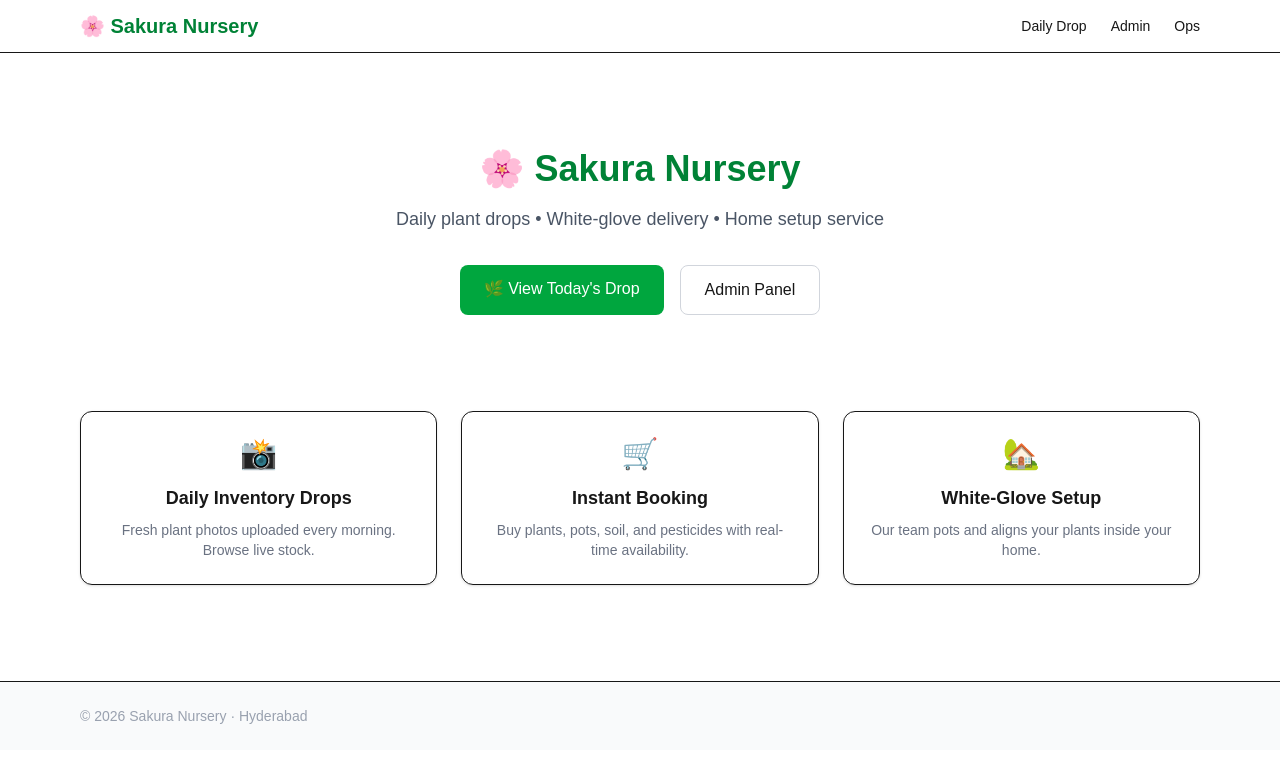
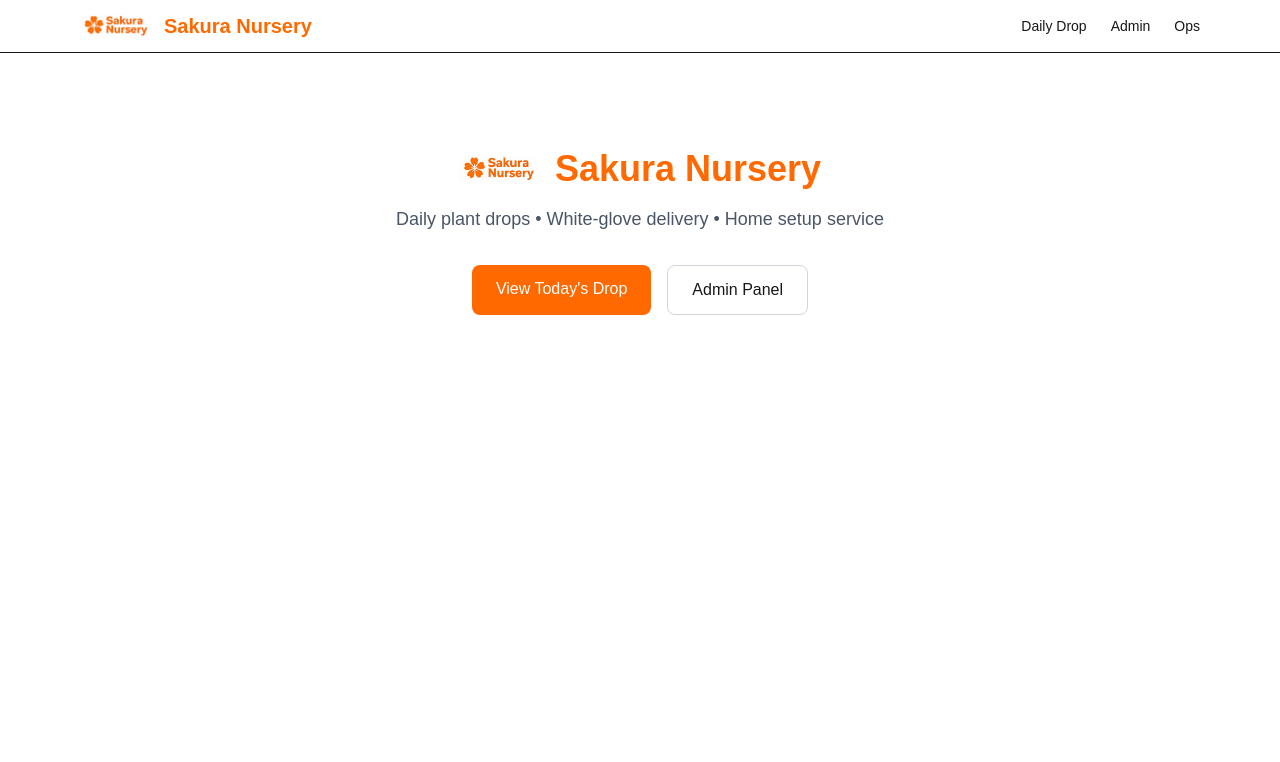
Before and after one commit to Eshwardvp/sakura-nursery-app, a Next.js app: page / in a window 1280 px wide. Shown: the top 762 px of the page. Built offline with nearby package versions, Linux system fonts and the light colour scheme.

Commit message:
adding the logo

```diff
--- a/app/layout.tsx
+++ b/app/layout.tsx
@@ -1,3 +1,4 @@
+import Image from "next/image";
 import type { Metadata } from "next";
 import "./globals.css";
 
@@ -16,28 +17,34 @@ export default function RootLayout({
       <body className="min-h-screen bg-white text-gray-900 antialiased">
         <nav className="border-b bg-white sticky top-0 z-10">
           <div className="mx-auto max-w-6xl px-4 py-3 flex items-center justify-between">
-            <a href="/" className="text-xl font-bold text-green-700">
-              🌸 Sakura Nursery
+            <a href="/" className="flex items-center gap-3">
+              <Image
+                src="/logo.png"
+                alt="Sakura Nursery"
+                width={72}
+                height={72}
+                priority
+              />
+              <span className="text-xl font-bold text-orange-500">
+                Sakura Nursery
+              </span>
             </a>
+
             <div className="flex gap-6 text-sm font-medium">
-              <a href="/daily-drop" className="hover:text-green-700">
+              <a href="/daily-drop" className="hover:text-orange-500">
                 Daily Drop
               </a>
-              <a href="/admin" className="hover:text-green-700">
+              <a href="/admin" className="hover:text-orange-500">
                 Admin
               </a>
-              <a href="/ops" className="hover:text-green-700">
+              <a href="/ops" className="hover:text-orange-500">
                 Ops
               </a>
             </div>
           </div>
         </nav>
+
         <main>{children}</main>
-        <footer className="border-t mt-16 bg-gray-50">
-          <div className="mx-auto max-w-6xl px-4 py-6 text-sm text-gray-400">
-            © {new Date().getFullYear()} Sakura Nursery · Hyderabad
-          </div>
-        </footer>
       </body>
     </html>
   );
--- a/app/page.tsx
+++ b/app/page.tsx
@@ -1,21 +1,33 @@
+import Image from "next/image";
 import Link from "next/link";
 
 export default function Home() {
   return (
     <div className="mx-auto max-w-6xl px-4 py-8">
       <section className="text-center py-16">
-        <h1 className="text-4xl font-bold text-green-700">
-          🌸 Sakura Nursery
-        </h1>
+        <div className="flex items-center justify-center gap-4">
+          <Image
+            src="/logo.png"
+            alt="Sakura Nursery"
+            width={80}
+            height={80}
+            priority
+          />
+          <h1 className="text-4xl font-bold text-orange-500">
+            Sakura Nursery
+          </h1>
+        </div>
+
         <p className="mt-4 text-lg text-gray-600">
           Daily plant drops • White-glove delivery • Home setup service
         </p>
+
         <div className="mt-8 flex gap-4 justify-center">
           <Link
             href="/daily-drop"
-            className="px-6 py-3 bg-green-600 text-white rounded-lg hover:bg-green-700 font-medium"
+            className="px-6 py-3 bg-orange-500 text-white rounded-lg hover:bg-orange-600 font-medium"
           >
-            🌿 View Today's Drop
+            View Today's Drop
           </Link>
           <Link
             href="/admin"
@@ -25,30 +37,6 @@ export default function Home() {
           </Link>
         </div>
       </section>
-
-      <section className="mt-8 grid gap-6 sm:grid-cols-3">
-        <div className="border rounded-xl p-6 text-center shadow-sm">
-          <div className="text-3xl">📸</div>
-          <h3 className="mt-3 font-semibold text-lg">Daily Inventory Drops</h3>
-          <p className="mt-2 text-sm text-gray-500">
-            Fresh plant photos uploaded every morning. Browse live stock.
-          </p>
-        </div>
-        <div className="border rounded-xl p-6 text-center shadow-sm">
-          <div className="text-3xl">🛒</div>
-          <h3 className="mt-3 font-semibold text-lg">Instant Booking</h3>
-          <p className="mt-2 text-sm text-gray-500">
-            Buy plants, pots, soil, and pesticides with real-time availability.
-          </p>
-        </div>
-        <div className="border rounded-xl p-6 text-center shadow-sm">
-          <div className="text-3xl">🏡</div>
-          <h3 className="mt-3 font-semibold text-lg">White-Glove Setup</h3>
-          <p className="mt-2 text-sm text-gray-500">
-            Our team pots and aligns your plants inside your home.
-          </p>
-        </div>
-      </section>
     </div>
   );
 }
```
Also changed, not shown: public/logo.png (added).
